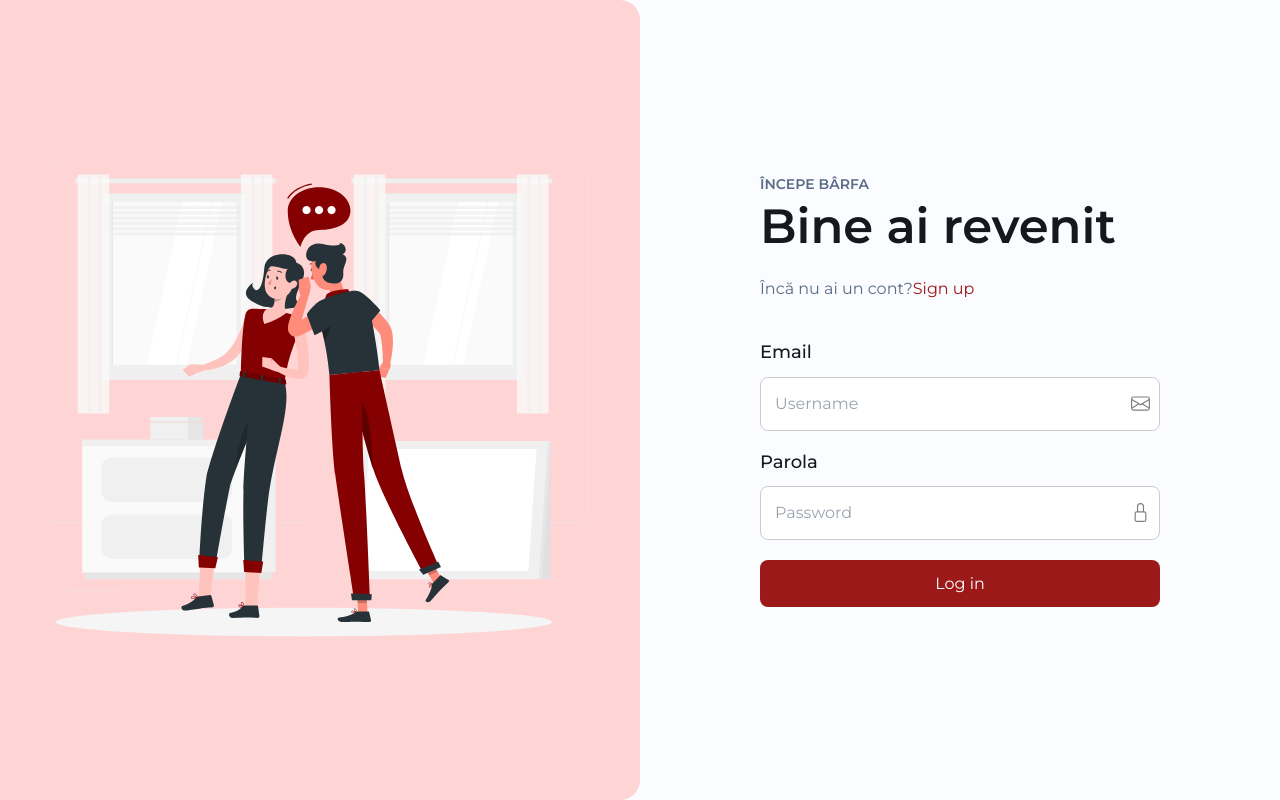
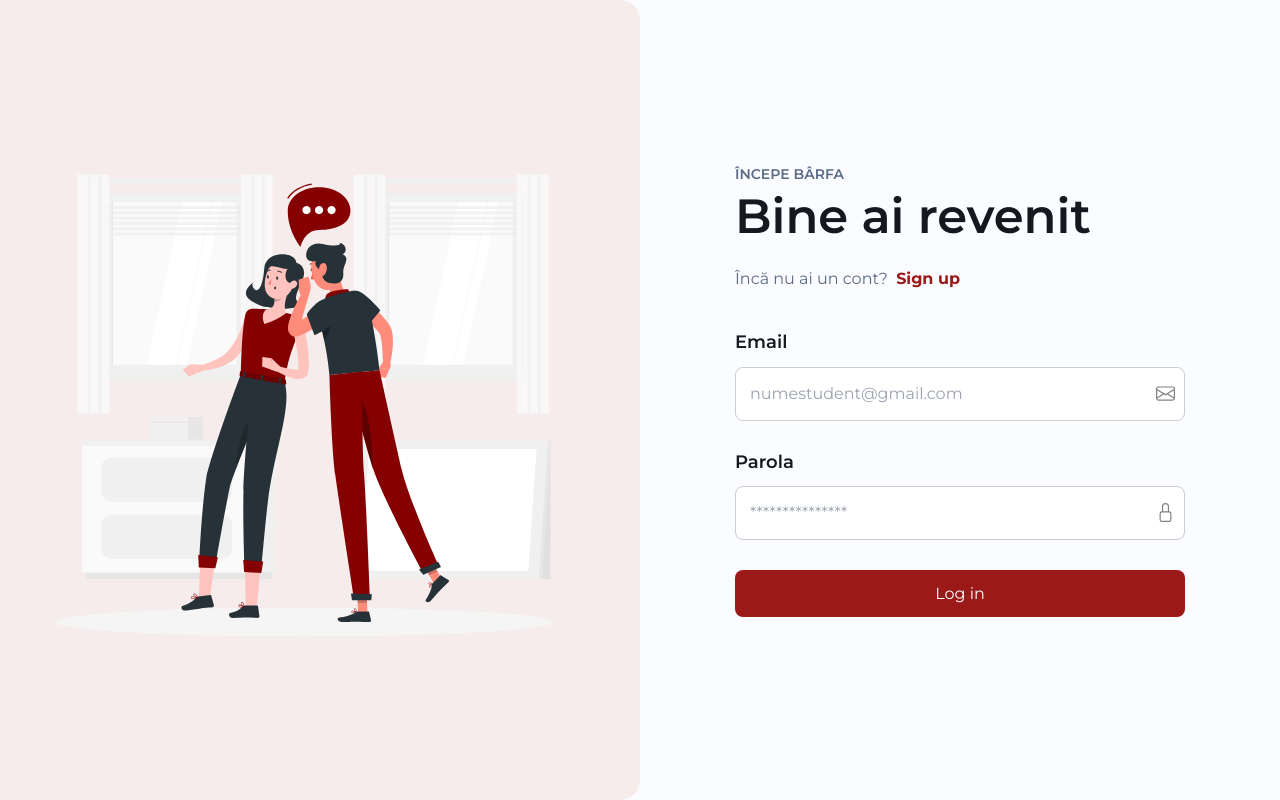
Before and after one commit to FII-2A1-2024/frontend, a React (Vite) app: page /connect in a window 1280 px wide. Built offline with nearby package versions, Linux system fonts and the light colour scheme; a web font is replaced by a local one.

Commit message:
fix: horizontal layout

```diff
--- a/src/pages/ConnectPage.jsx
+++ b/src/pages/ConnectPage.jsx
@@ -82,10 +82,6 @@ function ConnectPage() {
   const handleHomePageButtonClick = () => {
     document.querySelector(".homepage-container").style.display = "none";
     document.querySelector(".small-login-page-view").style.display = "flex";
-    // const divToMove = document.querySelector(".right-half");
-    // const destinationDiv = document.querySelector(".small-login-page-view");
-    // destinationDiv.appendChild(divToMove);
-    console.log("Specific button clicked!");
   };
 
   const handleHomePageButtonClick2 = (event) => {
@@ -374,7 +370,7 @@ function ConnectPage() {
                 <cap-text> Începe bârfa </cap-text>
                 <h1 id="h1">Bine ai revenit</h1>
                 <p id="p">
-                  Încă nu ai un cont?
+                  Încă nu ai un cont? &nbsp;
                   <a href="#" id="link" onClick={() => setAction("Sign up")}>
                     Sign up
                   </a>
@@ -386,7 +382,7 @@ function ConnectPage() {
                   <input
                     type="text"
                     name="username"
-                    placeholder="Username"
+                    placeholder="numestudent@gmail.com"
                     onChange={(e) => setEmail(e.target.value)}
                     required
                   />
@@ -396,7 +392,7 @@ function ConnectPage() {
                   <input
                     type="password"
                     name="password"
-                    placeholder="Password"
+                    placeholder="***************"
                     onChange={(e) => setPassword(e.target.value)}
                     required
                   />
@@ -464,7 +460,7 @@ function ConnectPage() {
                 <cap-text> Începe bârfa </cap-text>
                 <h1 id="h1">Bine ai revenit</h1>
                 <p id="p">
-                  Încă nu ai un cont?
+                  Încă nu ai un cont? &nbsp;
                   <a href="#" id="link" onClick={() => setAction("Sign up")}>
                     Sign up
                   </a>
--- a/src/styles/Login.css
+++ b/src/styles/Login.css
@@ -4,16 +4,9 @@
 :root {
     --accent-color: rgb(155, 25, 25);
     --background-color: rgba(251, 252, 255, 1);
-    --details-color: rgba(197, 210, 247, 0.2);
-    --details-on-blue: rgba(254, 255, 255, 1);
-    --heading-on-blue: rgba(252, 252, 253, 1);
-    --body-on-blue: rgba(224, 228, 234, 1);
-    --small-body-color: rgba(168, 179, 196, 1);
-    --slider-background: rgba(130, 146, 170, 1);
     --body-color: rgba(91, 107, 134, 1);
     --headings-color: rgba(21, 24, 30, 1);
-    --padding-inline-section: 20px;
-    --section-login-color: rgb(254, 212, 212);
+    --primary-dark-red : #F7ECEC;
 }
 
 /* Fonts */
@@ -38,6 +31,7 @@ h4,
     font-weight: 500;
     line-height: 130%;
     text-align: left;
+    font-weight: 600;
 }
 
 #p {
@@ -79,7 +73,7 @@ cap-text {
     display: flex;
     flex-direction: column;
     align-items: center;
-    background-color: var(--section-login-color);
+    background-color: var(--primary-dark-red);
     background-position: center;
     border-radius: 0 20px 20px 0;
 }
@@ -122,7 +116,7 @@ cap-text {
     align-items: flex-start;
     margin-bottom: 28px;
     width: 100%;
-    max-width: 400px;
+    max-width: 450px;
     margin-left: auto;
     margin-right: auto;
 }
@@ -133,14 +127,14 @@ cap-text {
 
 #loginForm {
     width: 100%;
-    max-width: 400px;
+    max-width: 450px;
 }
 
 #loginForm input[type="text"], #loginForm input[type="password"] {
     width: 100%;
     padding: 14px;
     padding-right: 35px;
-    margin-bottom: 20px;
+    margin-bottom: 30px;
     border: 1px solid #ccc;
     border-radius: 8px;
     box-sizing: border-box;
@@ -156,6 +150,7 @@ cap-text {
 #link{
     color: var(--accent-color);
     text-decoration: none;
+    font-weight: 700;
 }
 
 #p a:hover {
@@ -217,7 +212,7 @@ cap-text {
 
 #btn-homepage{
     height: 47px;
-    max-width: 400px;
+    max-width: 350px;
 }
 
 
@@ -257,7 +252,8 @@ cap-text {
 }
 
 .signup-btn:hover {
-    background-color: var(--background-color);
+    background-color: var(--accent-color);
+
 }
 
 
@@ -307,6 +303,7 @@ cap-text {
         padding-left: 30px;
         padding-right: 30px;
         overflow-y: auto;
+        min-width: 300px;
     }
 
     .small-login-page-view .leftArrowContainer {
@@ -316,11 +313,8 @@ cap-text {
     }
     .small-login-page-view #leftArrow{
         cursor: pointer;
-        width: 50px;
-        padding-top: 15px;
-    }
-    .small-login-page-view #leftArrow:hover{
-        background-color: rgb(231, 224, 224) !important;
+        width: 30px;
+        padding-top: 30px;
     }
 
 .homepage-container {
@@ -329,10 +323,10 @@ cap-text {
     flex-direction: column ;
     align-items: center;
     padding: 5px;
-    height: 100vh;
+    min-height: 100vh;
     overflow-y: auto;
 
-    background-color: #f0f4fd;
+    background-color: var(--primary-dark-red);
 }
 
 .content-homepage{
@@ -347,19 +341,36 @@ cap-text {
     background-color: transparent;
     border: 1px solid var(--accent-color);
 }
+.homepage-container .signup-btn:hover {
+    color : white !important;
+}
+
+.homepage-container .login-btn {
+    margin-bottom: 10px;
+}
+.homepage-container .text-content {
+    max-width: 450px;
+}
+
 }
 
 @media (max-width: 480px) {
-    #h1 {font-size: 36px;}
+    #h1 {font-size: 30px;}
     #h5 {font-size: 16px;}
-    #p {font-size: 20px;}
+    #p {font-size: 16px;}
+
+    .text-content #h1 {
+        font-weight: 600;
+        font-family: "Poppins", sans-serif;
+        font-size: 36px;
+    }
 
     .image img {
        width: 98%;
     }
 
     .content-homepage{
-        padding: 10%;
+        padding: 4%;
         padding-bottom: 20px;
         padding-top: 0;
         overflow-y: scroll;
@@ -370,6 +381,7 @@ cap-text {
         margin-right: 0;
     }
 
+
     .login-btn {
         margin-bottom: 5px;
     }
@@ -378,4 +390,8 @@ cap-text {
         gap: 5px;
     }
 
+    .small-login-page-view{
+        min-width: 300px;
+    }
+
 }
```
Also changed, not shown: src/media/icons/arrow-left.svg.
